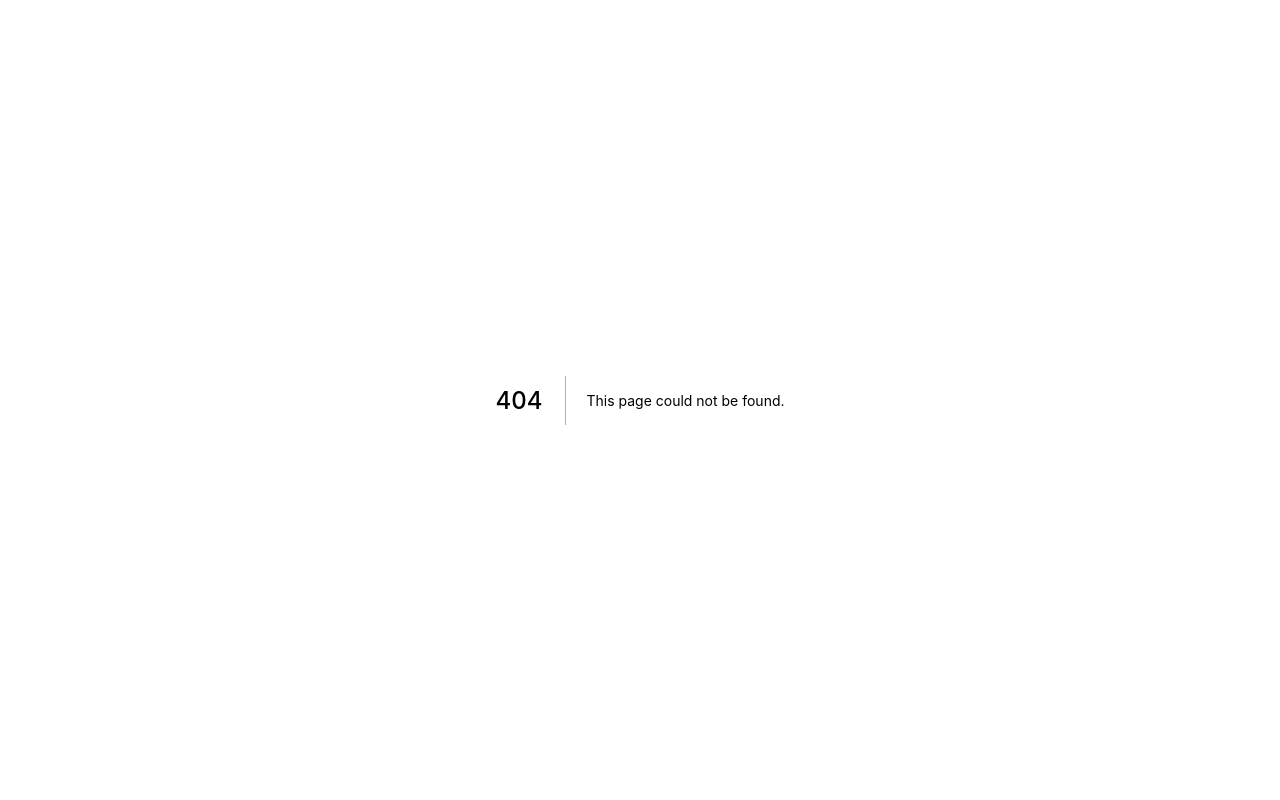
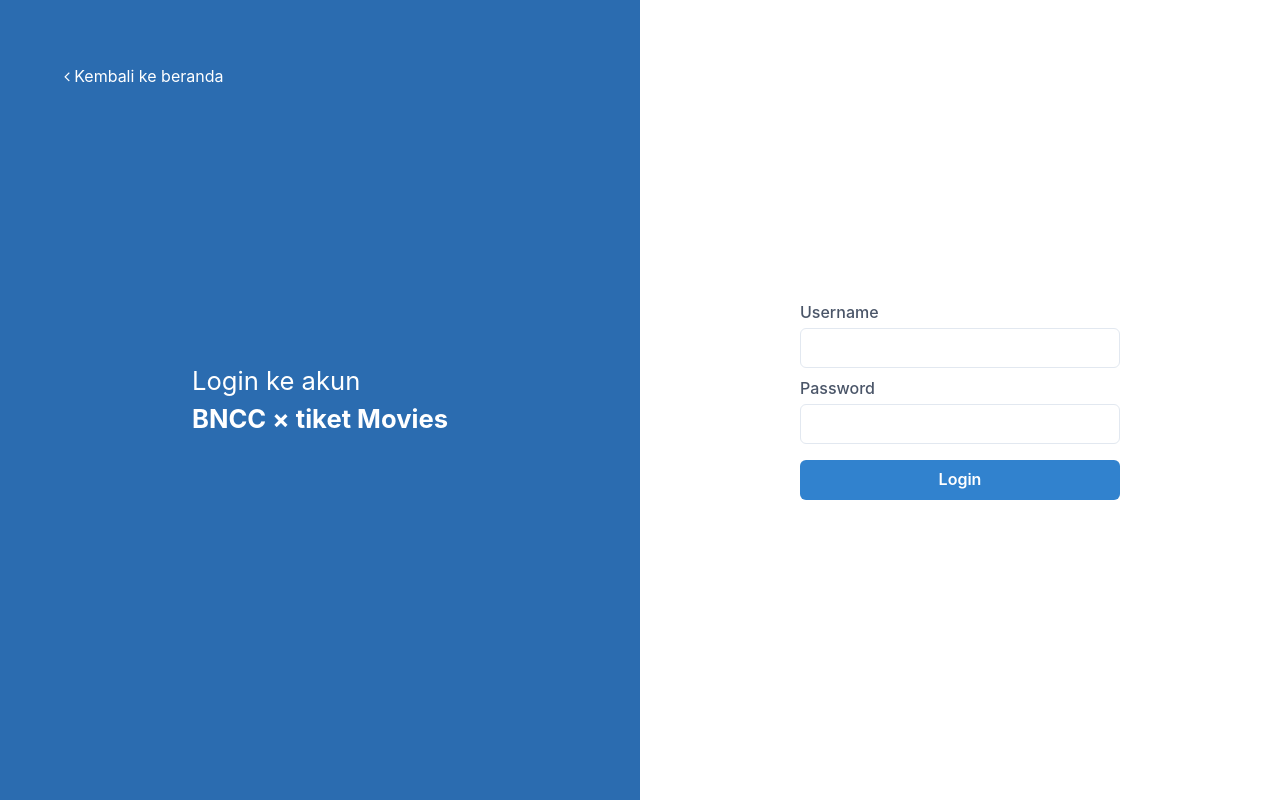
Before and after one commit to MaryantoCin/bncc-x-tiket-movies, a Next.js app: page /login in a window 1280 px wide. Before the commit this address had no page. Built offline with nearby package versions, Linux system fonts and the light colour scheme.

Commit message:
Intgerated Login.js to the Main App

```diff
--- /dev/null
+++ b/components/loginFormSection.js
@@ -0,0 +1,93 @@
+import React from 'react'
+import {
+  Flex,
+  FormControl,
+  FormLabel,
+  Input,
+  Button,
+  Box,
+  Text,
+  CloseButton,
+  useToast
+} from '@chakra-ui/react'
+import { WarningIcon } from '@chakra-ui/icons'
+
+/*
+Component: FormInput
+Receives: text (the column/input name) and type (the input type)
+This component will show one form column, which includes one label and an input box.
+*/
+function InputForm(props) {
+  return (
+    <Flex flexDirection='column' marginBottom='8px'>
+      <FormControl id={props.text.lowercase} color="black">
+        <FormLabel marginBottom='4px' color='#4A5568' fontSize='1rem'>{props.text}</FormLabel>
+        <Input type={props.type} />
+      </FormControl>
+    </Flex>
+  );
+}
+
+/*
+Component: Login
+This component will show the login form, which includes:
+- Username Input Form
+- Password Input Form
+- Login Button
+*/
+function LoginForm() {
+
+  const toast = useToast();
+  const toastIdRef = React.useRef();
+
+  function closeToast() {
+    console.log("Test");
+    toast.close(toastIdRef.current);
+  }
+
+  function showToast(title, description, status) {
+    toastIdRef.current = toast({
+      title: title,
+      description: description,
+      status: status,
+      duration: 3000,
+      isClosable: true,
+      render: () => (
+        <Box position="relative" padding='12px 36px 12px 48px' color='gray.700' bg='red.100' lineheight="16px" borderRadius='6px'>
+          <WarningIcon position="absolute" top="16px" left="16px" color="red.500"/>
+          <CloseButton position="absolute" top="12px" right="12px" size='sm' onClick={() => closeToast()}/>
+          <Text fontWeight='bold'>{ title }</Text>
+          <Text>{ description }</Text>
+        </Box>
+      ),
+    })
+  }
+
+  function authenticate() {
+    showToast('Login gagal', 'Username atau password salah', 'error');
+  }
+
+  return (
+    <form style={{height: '100' + '%'}}>
+      <Flex w={{base: '50vw', lg: '25vw'}} h='100%' flexDirection='column' justifyContent='center'>
+        <InputForm text="Username" type="text"/>
+        <InputForm text="Password" type="password"/>
+        <Button
+          colorScheme='blue'
+          marginTop='8px'
+          onClick={() => authenticate()}
+        >
+          Login
+        </Button>
+      </Flex>
+    </form>
+  );
+}
+
+export default function LoginFormSection() {
+  return (
+    <Flex flex='1' w='100%' h='100vh' justifyContent='center'>
+      <LoginForm />
+    </Flex>
+  );
+}
--- /dev/null
+++ b/components/loginTextSection.js
@@ -0,0 +1,64 @@
+import {
+  Box,
+  Text,
+  Center,
+} from '@chakra-ui/react'
+import Link from 'next/link'
+
+/*
+Component: LoginTitle
+This component will show the text "Login ke akun BNCC x tiket Movies" on the left part of the login view.
+*/
+function LoginTitle() {
+  return (
+    <Box fontSize='1.6rem' lineHeight='2.4rem' alignSelf='center'>
+      <Text>
+        Login ke akun
+      </Text>
+      <Text fontWeight='bold'>
+        BNCC &times; tiket Movies
+      </Text>
+    </Box>
+  );
+}
+
+/*
+Component: FAIcon
+Receives: icon name
+This component will display a FontAwesome icon with the corresponding icon name.
+*/
+function FAIcon(props) {
+  return (
+    <i class={"fa fa-" + props.name}></i>
+  );
+}
+
+/*
+Component: LinkElement
+Receives: link and element
+This component will display an element, that when clicked will open the given link.
+*/
+function LinkElement(props) {
+  return (
+    <Link href={props.link}>
+      <a title={props.link}>
+        {props.element}
+      </a>
+    </Link>
+  );
+}
+
+export default function LoginTextSection() {
+  return (
+    <Center flex='1' w='100%' h='100vh' bg='blue.600'>
+      <LinkElement
+        link="/"
+        element={(
+          <Text position="absolute" top="64px" left="64px" fontSize="1rem">
+          <FAIcon name="angle-left"/> Kembali ke beranda
+          </Text>
+        )}/>
+      <LoginTitle />
+    </Center>
+  );
+}
--- /dev/null
+++ b/pages/login.js
@@ -0,0 +1,16 @@
+import Meta from "../components/meta";
+import LoginTextSection from "../components/loginTextSection";
+import LoginFormSection from "../components/loginFormSection";
+import { Flex } from '@chakra-ui/react'
+
+export default function Login() {
+  return (
+    <>
+      <Meta title="BNCC x tiket Movies" desc="Lorem ipsum" />
+      <Flex w='100vw' h='100vh' color='white' alignItems='center' justifyContent='center' flexDirection={{base: 'column', lg: 'row'}}>
+        <LoginTextSection />
+        <LoginFormSection />
+      </Flex>
+    </>
+  );
+}
```
